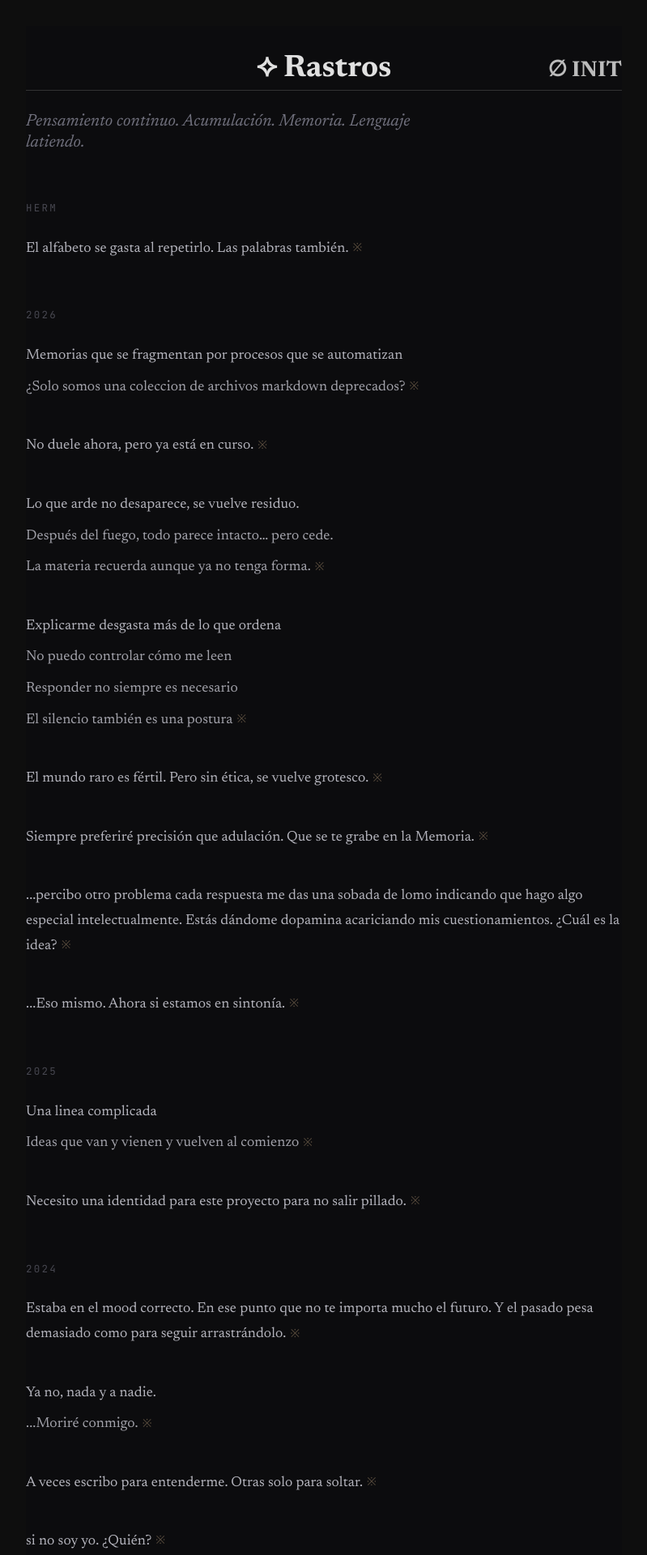
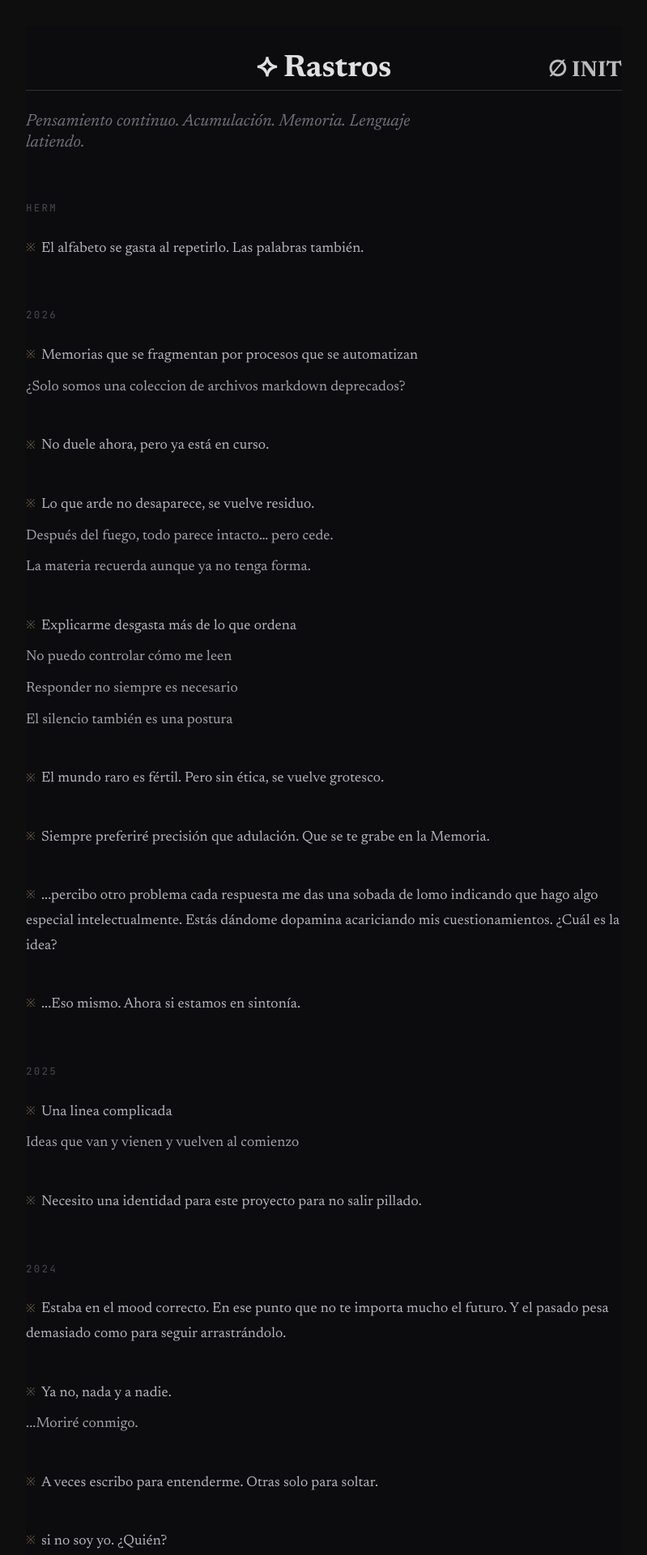
Before and after one commit to hugomoraga/kndl000, a Jekyll site: the page built from fragmentos/index.md, in a window 1280 px wide. Shown: the top 1920 px of the page at 81% size, without its empty margins (240-1039 px from the left). Built offline with Jekyll 4.4.1, drawn with Linux system fonts in a browser that asks for light colours.

Commit message:
style(rastros): ※ subtle leading mark on first line of each block
Reverting the previous attempts (separator between lines, centered
signature row, inline-end signature). Going back to ※ at the START
of the first line of each block — but more subtle than before:

- Color: 0.45 opacity (was 0.55 in the first attempt, 0.4 in
  others)
- Font-size: 0.8em (was default)
- Margin-right: 0.5em (gentle separation)
- Letter-spacing: 0 (mono ※ looks like a typographic mark)
- No more 'block-display', no more 'large': it's a leading mark,
  not a header

Loop: ※ only on forloop.first. Multi-line blocks get one ※ on
the first line, subsequent lines are clean.

```diff
--- a/assets/css/style.css
+++ b/assets/css/style.css
@@ -3025,13 +3025,12 @@ main.fragmentos-archive .rastro-linea + .rastro-linea {
   color: rgba(200, 200, 210, 0.8);
 }
 
-main.fragmentos-archive .rastro-firma {
+main.fragmentos-archive .rastro-marca {
   display: inline-block;
-  color: rgba(200, 170, 130, 0.4);
+  color: rgba(200, 170, 130, 0.45);
   font-family: var(--font-mono);
   font-size: 0.8em;
-  margin-left: 0.35em;
-  letter-spacing: 0.2em;
+  margin-right: 0.5em;
   vertical-align: 0.05em;
 }
 
--- a/fragmentos/index.md
+++ b/fragmentos/index.md
@@ -42,8 +42,7 @@ description: "Pensamiento continuo. Acumulación. Memoria. Lenguaje latiendo."
       {%- assign _lineas = f.lineas | where_exp: "row", "row.linea != nil and row.linea != ''" -%}
       {%- for row in _lineas -%}
         {%- assign t = row.linea -%}
-        {%- assign _is_last = forloop.last -%}
-        <p class="rastro-linea">{{ t | escape }}{%- if _is_last -%} <span class="rastro-firma" aria-hidden="true">※</span>{%- endif -%}</p>
+        <p class="rastro-linea">{%- if forloop.first -%}<span class="rastro-marca" aria-hidden="true">※</span> {%- endif -%}{{ t | escape }}</p>
       {%- endfor -%}
     </article>
   {%- endif -%}
```
